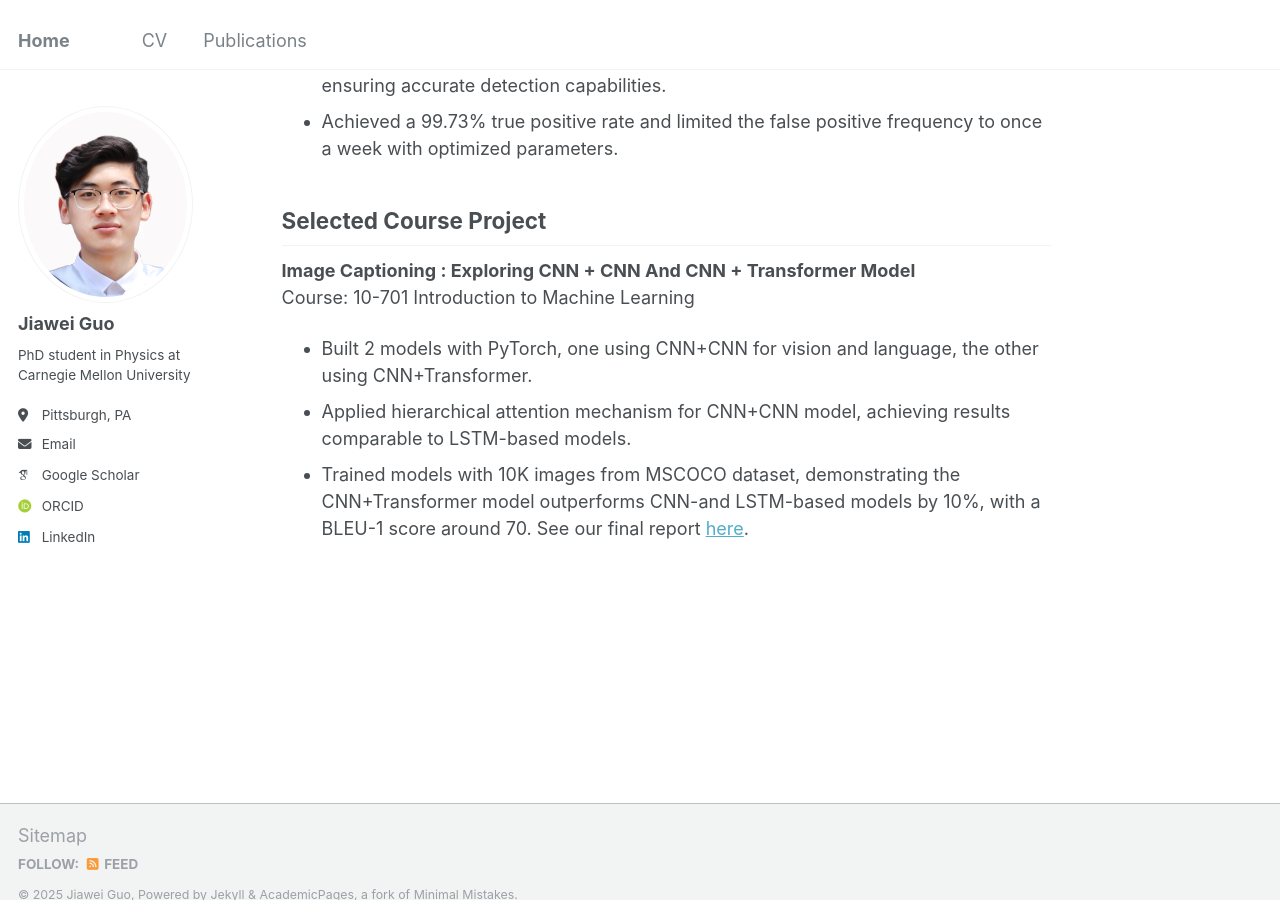
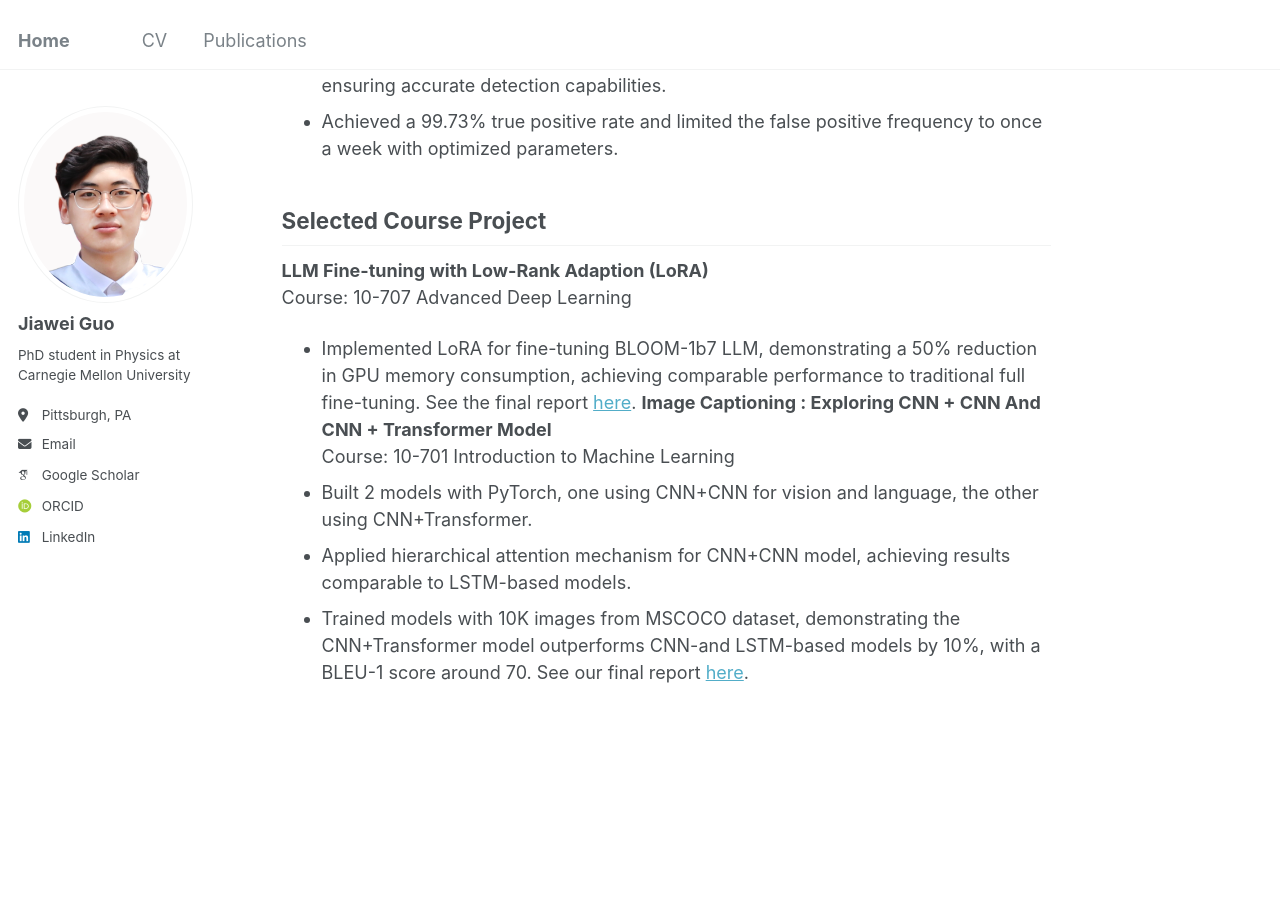
Before and after one commit to gjwei1999/gjwei1999.github.io, a Jekyll site: the page built from _pages/about.md, in a window 1280 px wide and 900 px high, scrolled down 1829 px. Built offline with Jekyll 4.4.1, drawn with Linux system fonts in a browser that asks for light colours; some web fonts are replaced.

Commit message:
add 10707 report

```diff
--- a/_pages/about.md
+++ b/_pages/about.md
@@ -47,6 +47,9 @@ Nov. 2020-Jun. 2021
 
 Selected Course Project
 ------
+**LLM Fine-tuning with Low-Rank Adaption (LoRA)**\
+Course: 10-707 Advanced Deep Learning
+* Implemented LoRA for fine-tuning BLOOM-1b7 LLM, demonstrating a 50% reduction in GPU memory consumption, achieving comparable performance to traditional full fine-tuning. See the final report [here](https://gjwei1999.github.io/files/10707_final.pdf).
 **Image Captioning : Exploring CNN + CNN And CNN + Transformer Model**\
 Course: 10-701 Introduction to Machine Learning
 * Built 2 models with PyTorch, one using CNN+CNN for vision and language, the other using CNN+Transformer.
```
Also changed, not shown: 1 other file.
